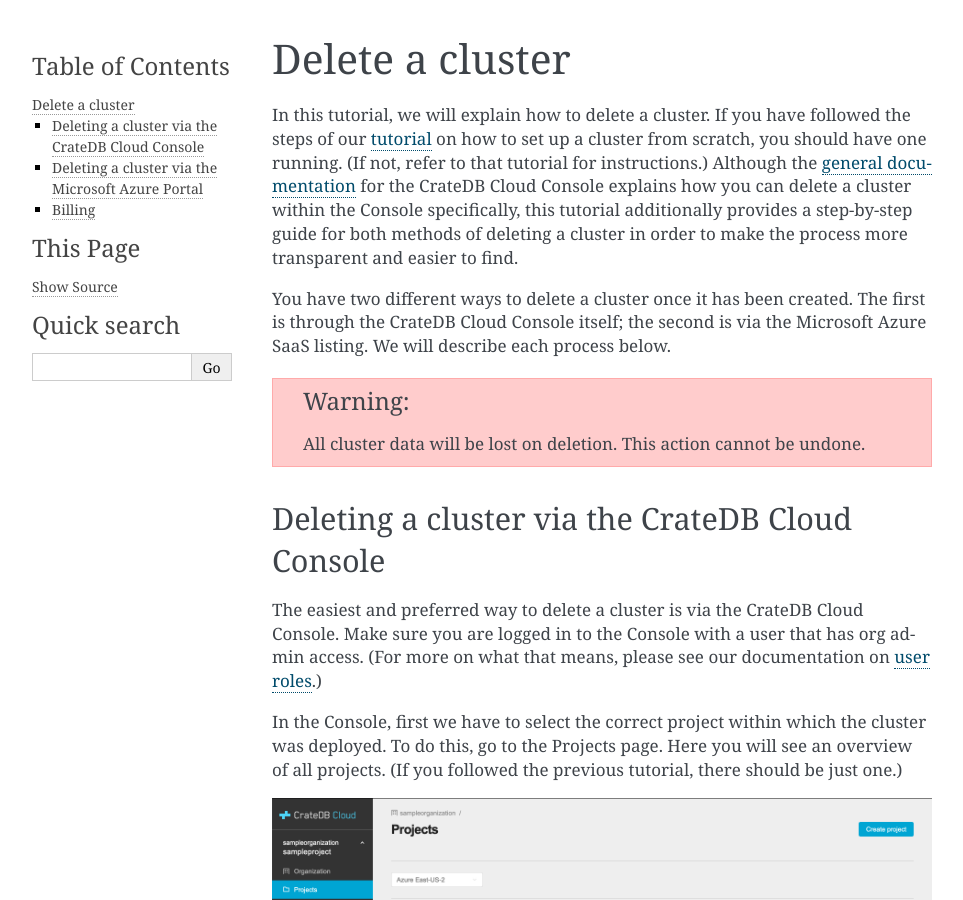
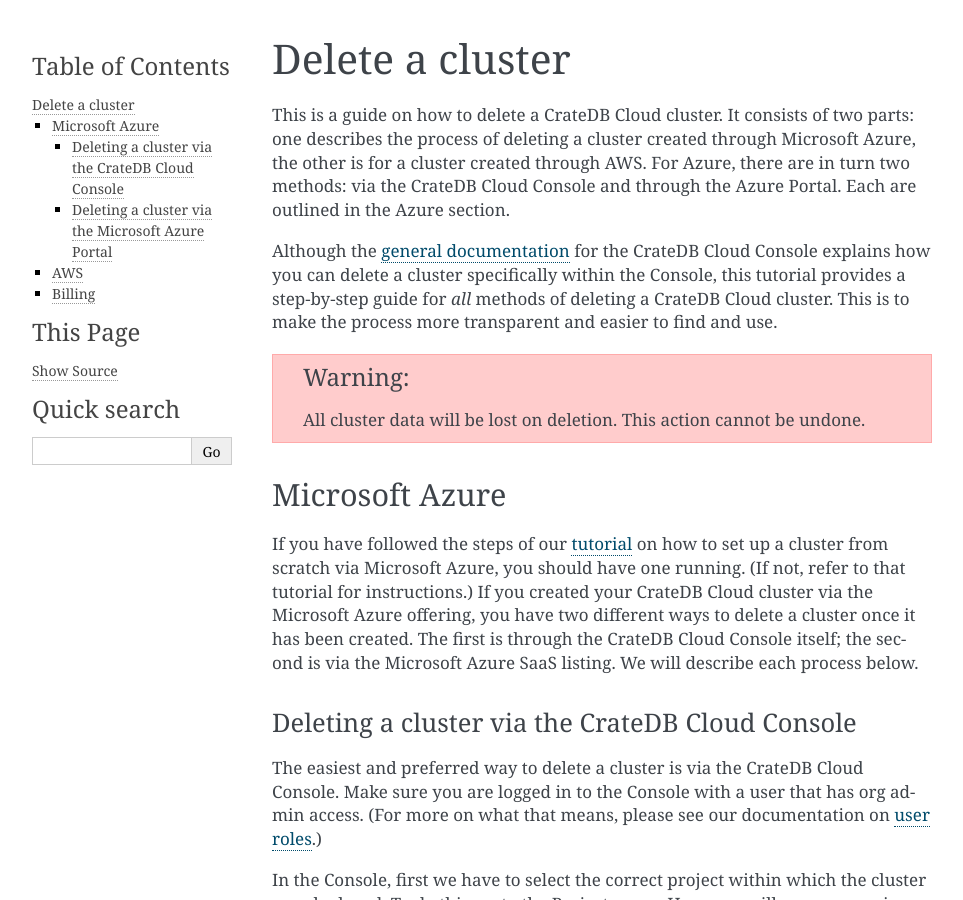
Before and after one commit to crate/cloud-howtos, a Sphinx documentation site: the page built from docs/delete-cluster.rst, in a window 1280 px wide and 900 px high. Shown: the whole window, without its empty margins (148-1111 px from the left). Built offline with Sphinx 7.4.7, drawn with Linux system fonts in a browser that asks for light colours; some of the changed text lies outside the part shown.

Commit message:
Update 'delete cluster' doc for AWS integration

```diff
--- a/docs/delete-cluster.rst
+++ b/docs/delete-cluster.rst
@@ -4,27 +4,41 @@
 Delete a cluster
 ================
 
-In this tutorial, we will explain how to delete a cluster. If you have followed
-the steps of our `tutorial`_ on how to set up a cluster from scratch, you
-should have one running. (If not, refer to that tutorial for instructions.)
+This is a guide on how to delete a CrateDB Cloud cluster. It consists of two
+parts: one describes the process of deleting a cluster created through
+Microsoft Azure, the other is for a cluster created through AWS. For Azure,
+there are in turn two methods: via the CrateDB Cloud Console and through the
+Azure Portal. Each are outlined in the Azure section.
+
 Although the `general documentation`_ for the CrateDB Cloud Console explains
-how you can delete a cluster within the Console specifically, this tutorial
-additionally provides a step-by-step guide for both methods of deleting a
-cluster in order to make the process more transparent and easier to find.
-
-You have two different ways to delete a cluster once it has been created. The
-first is through the CrateDB Cloud Console itself; the second is via the
-Microsoft Azure SaaS listing. We will describe each process below.
+how you can delete a cluster specifically within the Console, this tutorial
+provides a step-by-step guide for *all* methods of deleting a CrateDB Cloud
+cluster. This is to make the process more transparent and easier to find and
+use.
 
 .. WARNING::
 
     All cluster data will be lost on deletion. This action cannot be undone.
 
 
-.. _delete-cluster-console:
+.. _delete-cluster-azure:
+
+Microsoft Azure
+===============
+
+If you have followed the steps of our `tutorial`_ on how to set up a cluster
+from scratch via Microsoft Azure, you should have one running. (If not, refer
+to that tutorial for instructions.) If you created your CrateDB Cloud cluster
+via the Microsoft Azure offering, you have two different ways to delete a
+cluster once it has been created. The first is through the CrateDB Cloud
+Console itself; the second is via the Microsoft Azure SaaS listing. We will
+describe each process below.
+
+
+.. _delete-cluster-az-console:
 
 Deleting a cluster via the CrateDB Cloud Console
-================================================
+------------------------------------------------
 
 The easiest and preferred way to delete a cluster is via the CrateDB Cloud
 Console. Make sure you are logged in to the Console with a user that has org
@@ -56,10 +70,10 @@
 deleted.
 
 
-.. _delete-cluster-azure:
+.. _delete-cluster-az-portal:
 
 Deleting a cluster via the Microsoft Azure Portal
-=================================================
+-------------------------------------------------
 
 As an alternative option, you can also delete a cluster - once deployment has
 been confirmed in the CrateDB Cloud Console - directly via the Microsoft Azure
@@ -91,6 +105,37 @@
 To delete the cluster, press the *Delete* button at the top right and confirm.
 
 
+.. _delete-cluster-aws:
+
+AWS
+===
+
+You can deploy a cluster on CrateDB Cloud via AWS by subscribing to the offer
+on the `AWS Marketplace`_. The offer will refer you to the CrateDB Cloud wizard
+where you can configure your plan and cluster. Finally, this process will lead
+you to the CrateDB Cloud Console.
+
+To delete a cluster created in this way, you must unsubscribe from the AWS
+Marketplace offer. To do so, go to the AWS Marketplace landing page. Make sure
+you are logged in with the account with which you have subscribed to the offer.
+
+On the landing page, click the big orange button *Manage subscriptions*. This
+will take you to an overview of your AWS Marketplace subscriptions. You should
+see CrateDB Cloud there. Each subscription item has a button labelled *Manage*.
+Click this button for CrateDB Cloud.
+
+You will now see a page with the CrateDB Cloud "pay as you go" offer on it. At
+the top right corner there is a button labelled *Actions*. This generates a
+drop-down menu with various options for interacting with the offer. In this
+menu, click the option *Cancel subscription*.
+
+A warning will appear, stating that cancelling the subscription will not
+terminate your running services. Do not worry: upon receiving a notice of
+cancellation of the subscription, the CrateDB Cloud team will terminate your
+running services for you. Therefore, you can safely cancel your subscription
+at this prompt to delete your cluster.
+
+
 .. _delete-cluster-billing:
 
 Billing
@@ -101,6 +146,7 @@
 billed for that cluster.
 
 
+.. _AWS Marketplace: https://aws.amazon.com/marketplace/
 .. _general documentation: https://crate.io/docs/cloud/howtos/en/latest/overview.html
 .. _tutorial: https://crate.io/docs/cloud/tutorials/en/latest/getting-started/azure-to-cluster/index.html
 .. _user roles: https://crate.io/docs/cloud/reference/en/latest/user-roles.html
```
